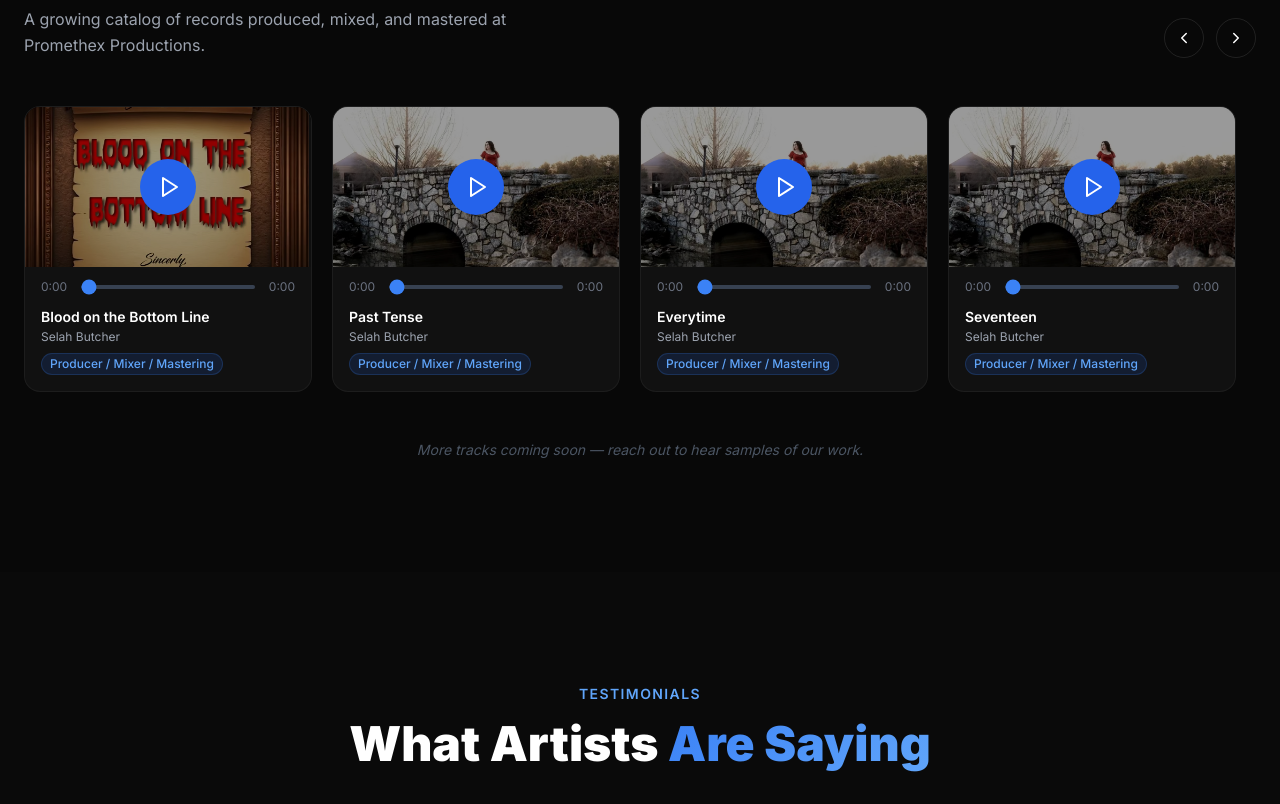
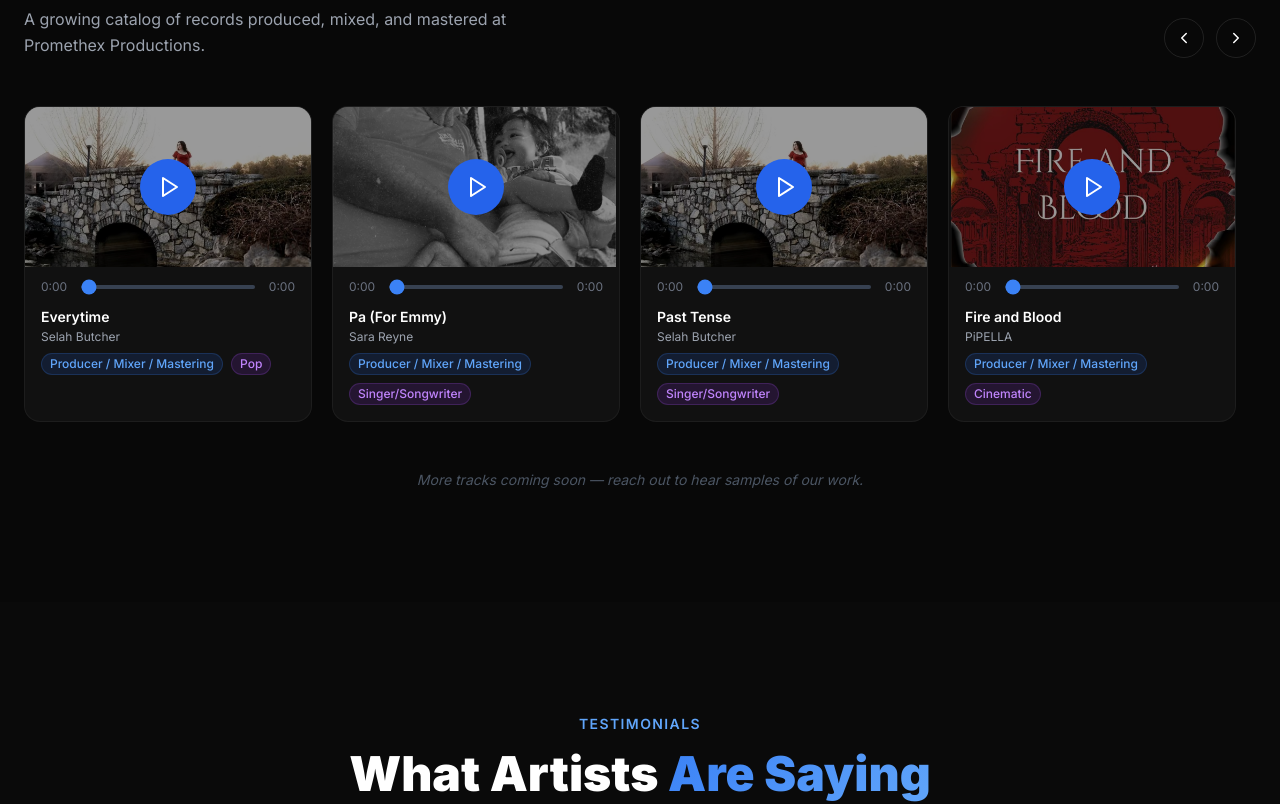
Before and after one commit to isaacgatech-debug/Promethex-Website, a React (Vite) app: page / in a window 1280 px wide. Shown: the part 4445-5249 px from the top of the page. Built offline with nearby package versions, Linux system fonts and the light colour scheme.

Commit message:
Update discography order, genres, and testimonial attribution

```diff
--- a/src/components/Discography.jsx
+++ b/src/components/Discography.jsx
@@ -3,30 +3,58 @@ import { ChevronLeft, ChevronRight, Play, Pause } from 'lucide-react'
 
 const tracks = [
   {
-    title: 'Blood on the Bottom Line',
+    title: 'Everytime',
     artist: 'Selah Butcher',
     role: 'Producer / Mixer / Mastering',
-    audioUrl: '/assets/blood-on-the-bottom-line.mp3',
-    artwork: '/assets/blood-on-the-bottom-line-artwork.png',
+    genre: 'Pop',
+    audioUrl: '/assets/everytime.mp3',
+    artwork: '/assets/shared-artwork.png',
+  },
+  {
+    title: 'Pa (For Emmy)',
+    artist: 'Sara Reyne',
+    role: 'Producer / Mixer / Mastering',
+    genre: 'Singer/Songwriter',
+    audioUrl: '/assets/pa-for-emmy.mp3',
+    artwork: '/assets/pa-for-emmy-artwork.png',
   },
   {
     title: 'Past Tense',
     artist: 'Selah Butcher',
     role: 'Producer / Mixer / Mastering',
+    genre: 'Singer/Songwriter',
     audioUrl: '/assets/past-tense.mp3',
     artwork: '/assets/shared-artwork.png',
   },
   {
-    title: 'Everytime',
-    artist: 'Selah Butcher',
+    title: 'Fire and Blood',
+    artist: 'PiPELLA',
     role: 'Producer / Mixer / Mastering',
-    audioUrl: '/assets/everytime.mp3',
-    artwork: '/assets/shared-artwork.png',
+    genre: 'Cinematic',
+    audioUrl: '/assets/fire-and-blood.mp3',
+    artwork: '/assets/fire-and-blood-artwork.png',
+  },
+  {
+    title: 'Blush (The Crush Song)',
+    artist: 'Emily Grace',
+    role: 'Producer / Mixer / Mastering',
+    genre: 'Pop',
+    audioUrl: '/assets/blush-the-crush-song.mp3',
+    artwork: '/assets/blush-artwork.png',
+  },
+  {
+    title: 'Blood on the Bottom Line',
+    artist: 'Aaron Marlowe',
+    role: 'Producer / Mixer / Mastering',
+    genre: 'Rock',
+    audioUrl: '/assets/blood-on-the-bottom-line.mp3',
+    artwork: '/assets/blood-on-the-bottom-line-artwork.png',
   },
   {
     title: 'Seventeen',
     artist: 'Selah Butcher',
     role: 'Producer / Mixer / Mastering',
+    genre: 'Singer/Songwriter',
     audioUrl: '/assets/seventeen.mp3',
     artwork: '/assets/shared-artwork.png',
   },
@@ -34,20 +62,15 @@ const tracks = [
     title: 'Small Town',
     artist: 'Victoria Barral',
     role: 'Production / Guitars',
+    genre: 'Pop',
     audioUrl: '/assets/small-town.mp3',
     artwork: '/assets/small-town-artwork.png',
-  },
-  {
-    title: 'Blush (The Crush Song)',
-    artist: 'Emily Grace',
-    role: 'Producer / Mixer / Mastering',
-    audioUrl: '/assets/blush-the-crush-song.mp3',
-    artwork: '/assets/blush-artwork.png',
   },
   {
     title: 'Loving You',
     artist: 'Johnny Hawley',
     role: 'Producer / Mixer / Mastering',
+    genre: 'Singer/Songwriter',
     audioUrl: '/assets/loving-you.mp3',
     artwork: '/assets/loving-you-artwork.png',
   },
@@ -55,29 +78,17 @@ const tracks = [
     title: 'Ride The Wave (WAVYS 2024)',
     artist: 'PiPELLA',
     role: 'Producer / Mixer / Mastering',
+    genre: 'Pop',
     audioUrl: '/assets/ride-the-wave.mp3',
     artwork: '/assets/ride-the-wave-artwork.png',
-  },
-  {
-    title: 'Fire and Blood',
-    artist: 'PiPELLA',
-    role: 'Producer / Mixer / Mastering',
-    audioUrl: '/assets/fire-and-blood.mp3',
-    artwork: '/assets/fire-and-blood-artwork.png',
   },
   {
     title: 'Queen of West Coast',
     artist: 'Navy Pier',
     role: 'Producer / Mixer / Mastering',
+    genre: 'Rock',
     audioUrl: '/assets/queen-of-west-coast.mp3',
     artwork: '/assets/queen-of-west-coast-artwork.png',
-  },
-  {
-    title: 'Pa (For Emmy)',
-    artist: 'Sara Reyne',
-    role: 'Producer / Mixer / Mastering',
-    audioUrl: '/assets/pa-for-emmy.mp3',
-    artwork: '/assets/pa-for-emmy-artwork.png',
   },
 ]
 
@@ -197,9 +208,14 @@ function TrackCard({ track, index, currentPlayingIndex, setCurrentPlayingIndex }
       <div className="p-4 pt-2">
         <p className="text-white font-semibold text-sm truncate">{track.title}</p>
         <p className="text-gray-400 text-xs mt-0.5">{track.artist}</p>
-        <span className="inline-block mt-2 px-2 py-0.5 rounded-full bg-blue-600/15 border border-blue-500/20 text-blue-400 text-xs font-medium">
-          {track.role}
-        </span>
+        <div className="flex gap-2 mt-2 flex-wrap">
+          <span className="inline-block px-2 py-0.5 rounded-full bg-blue-600/15 border border-blue-500/20 text-blue-400 text-xs font-medium whitespace-nowrap">
+            {track.role}
+          </span>
+          <span className="inline-block px-2 py-0.5 rounded-full bg-purple-600/15 border border-purple-500/20 text-purple-400 text-xs font-medium whitespace-nowrap">
+            {track.genre}
+          </span>
+        </div>
       </div>
     </div>
   )
--- a/src/components/Testimonials.jsx
+++ b/src/components/Testimonials.jsx
@@ -29,7 +29,7 @@ const testimonials = [
   {
     quote:
       "He is supportive, a genuine soul, and works hard to reach for the stars in his music to help artists. I couldn't have asked for a better producer. I feel God blessed me with crossing paths with Isaac.",
-    name: 'Client',
+    name: 'Gemma Madrid',
     role: 'Recording Artist',
   },
 ]
```
